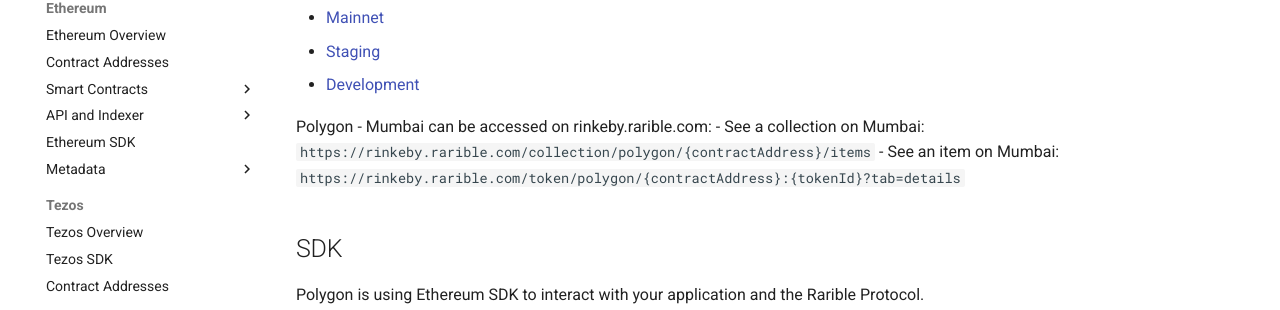
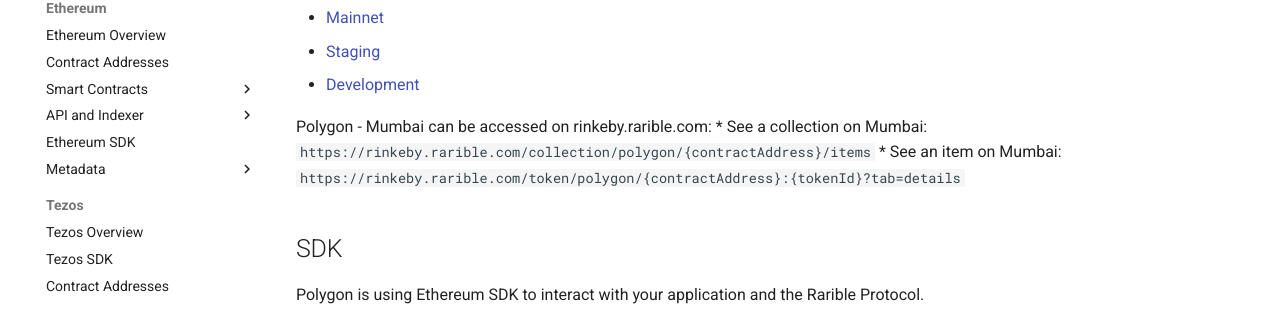
Before and after one commit to rarible/protocol, an MkDocs documentation site: the page built from docs/polygon/polygon-overview.md, in a window 1280 px wide and 900 px high, scrolled down 1136 px. Shown: the part 212-522 px from the top of the window. Built offline with MkDocs 1.6.1 and Material for MkDocs 9.7.7, drawn with Linux system fonts in a browser that asks for light colours; comment, search, counter and statistics services are not loaded.

```diff
--- a/docs/polygon/polygon-overview.md
+++ b/docs/polygon/polygon-overview.md
@@ -45,8 +45,8 @@ Polygon API documentation can be found here:
 * [Development](https://polygon-api-dev.rarible.org/v0.1/doc)
 
 Polygon - Mumbai can be accessed on rinkeby.rarible.com:
-- See a collection on Mumbai: `https://rinkeby.rarible.com/collection/polygon/{contractAddress}/items`
-- See an item on Mumbai: `https://rinkeby.rarible.com/token/polygon/{contractAddress}:{tokenId}?tab=details`
+* See a collection on Mumbai: `https://rinkeby.rarible.com/collection/polygon/{contractAddress}/items`
+* See an item on Mumbai: `https://rinkeby.rarible.com/token/polygon/{contractAddress}:{tokenId}?tab=details`
 
 ## SDK
 
```
